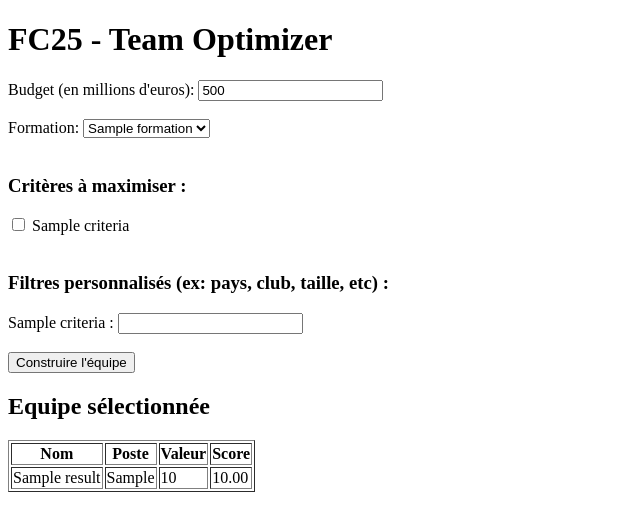
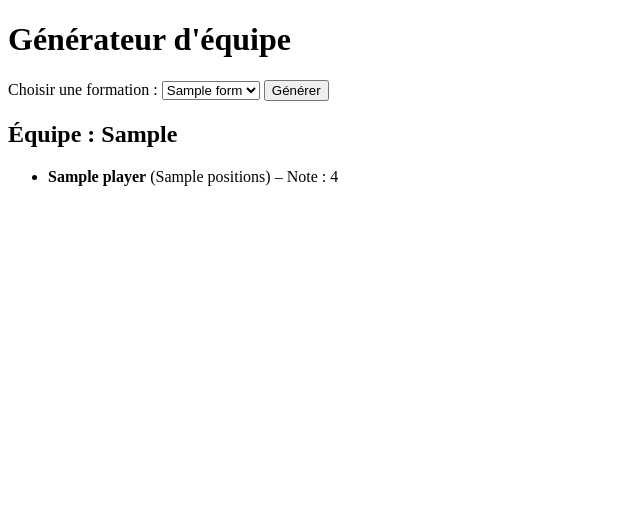
Before and after one commit to Matttgic/fc25-solver, a Flask app: template templates/index.html in a window 1280 px wide. Shown: the top 531 px of the page, without its empty margins (0-640 px from the left). Run offline with Flask 3, Linux system fonts and the light colour scheme; the template is opened without the code that fills it: most values are stand-ins (such as "Sample title", 1, 10 or a date in 2020); parts of the project's set-up code (start-up, migrations or seed data) failed here and were passed over.

Commit message:
Update index.html

```diff
--- a/templates/index.html
+++ b/templates/index.html
@@ -1,51 +1,28 @@
 <!DOCTYPE html>
-<html lang="en">
+<html lang="fr">
 <head>
     <meta charset="UTF-8">
-    <title>FC25 Team Builder</title>
+    <title>FC25 - Sélection d’équipe</title>
 </head>
 <body>
-    <h1>FC25 - Team Optimizer</h1>
+    <h1>Générateur d'équipe</h1>
     <form method="post">
-        <label>Budget (en millions d'euros):</label>
-        <input type="number" name="budget" step="0.1" value="500" /><br><br>
-
-        <label>Formation:</label>
-        <select name="formation">
-            {% for f in formations %}
-                <option value="{{ f }}">{{ f }}</option>
+        <label for="formation">Choisir une formation :</label>
+        <select name="formation" id="formation">
+            {% for form in formations %}
+                <option value="{{ form }}" {% if form == selected_formation %}selected{% endif %}>
+                    {{ form }}
+                </option>
             {% endfor %}
-        </select><br><br>
-
-        <h3>Critères à maximiser :</h3>
-        {% for c in criteria %}
-            <input type="checkbox" name="criteria" value="{{ c }}"> {{ c }}<br>
-        {% endfor %}<br>
-
-        <h3>Filtres personnalisés (ex: pays, club, taille, etc) :</h3>
-        {% for c in criteria %}
-            <label>{{ c }} :</label>
-            <input type="text" name="{{ c }}"><br>
-        {% endfor %}<br>
-
-        <input type="submit" value="Construire l'équipe">
+        </select>
+        <button type="submit">Générer</button>
     </form>
 
-    {% if result %}
-        <h2>Equipe sélectionnée</h2>
-        <table border="1">
-            <tr>
-                <th>Nom</th><th>Poste</th><th>Valeur</th><th>Score</th>
-            </tr>
-            {% for p in result %}
-            <tr>
-                <td>{{ p['name'] }}</td>
-                <td>{{ p['main_position'] }}</td>
-                <td>{{ "{:,}".format(p['value']) }}</td>
-                <td>{{ "{:.2f}".format(p['selected_criteria_sum']) }}</td>
-            </tr>
-            {% endfor %}
-        </table>
-    {% endif %}
+    <h2>Équipe : {{ selected_formation }}</h2>
+    <ul>
+        {% for player in team %}
+            <li><strong>{{ player.name }}</strong> ({{ player.positions }}) – Note : {{ player.overall_rating }}</li>
+        {% endfor %}
+    </ul>
 </body>
 </html>
```
